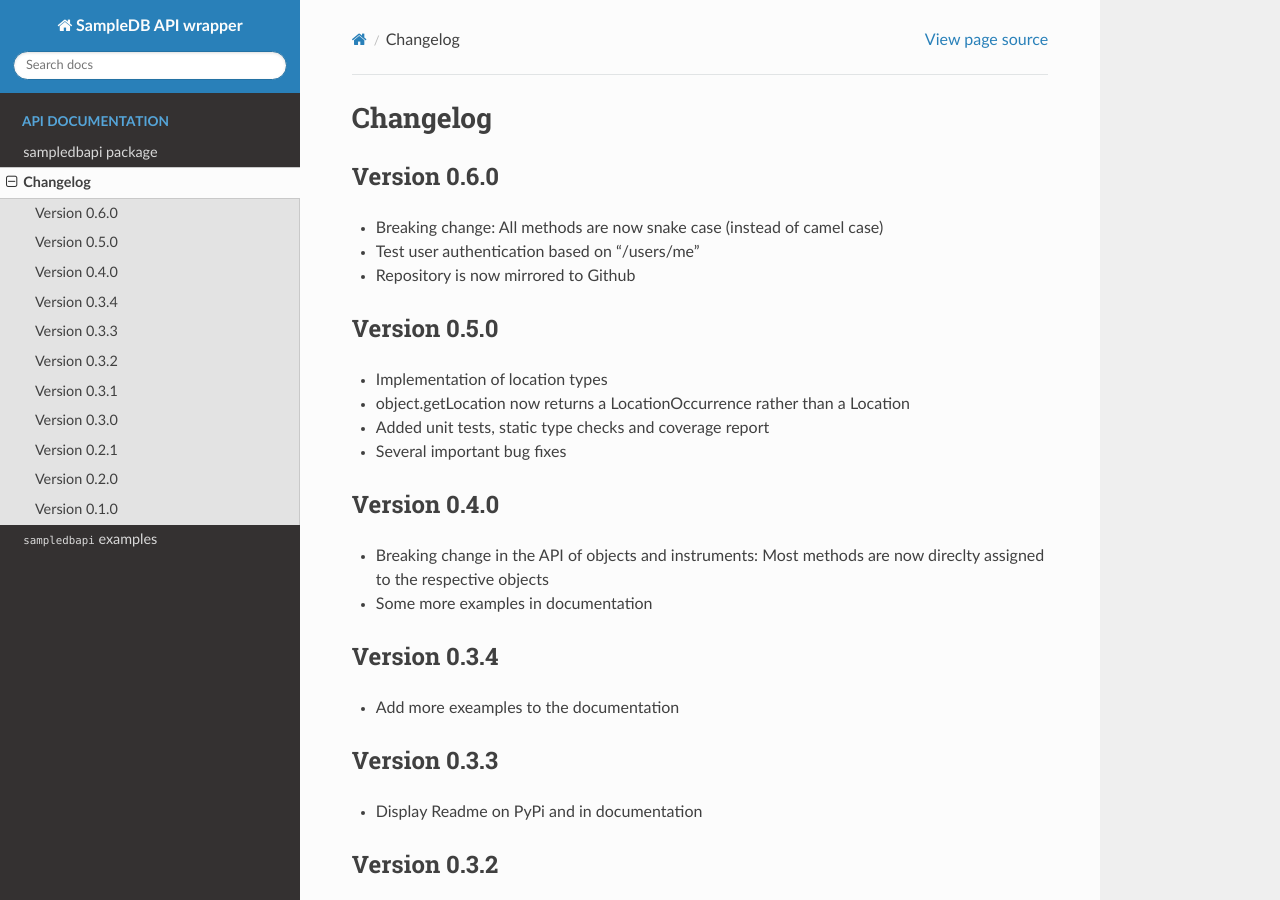
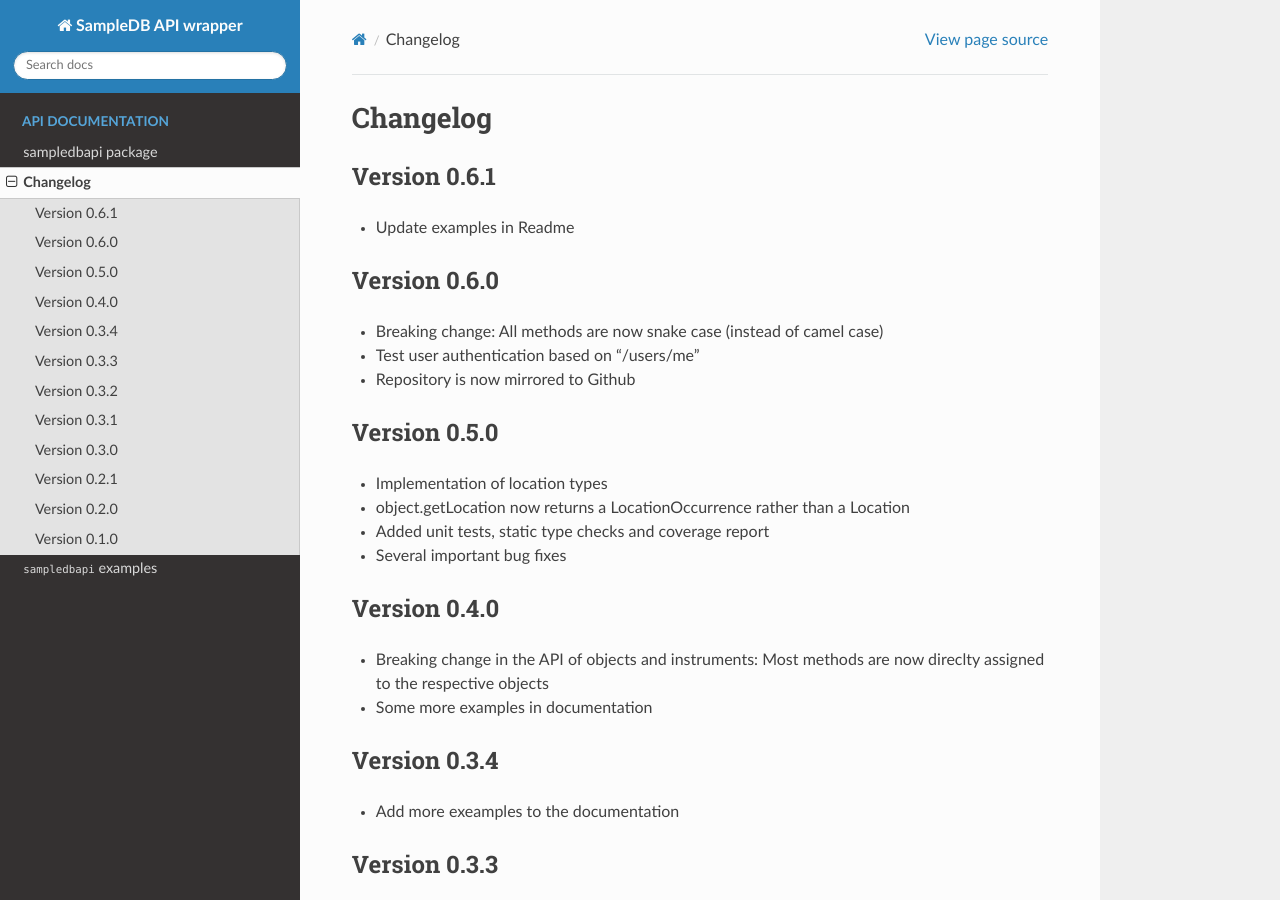
Before and after one commit to AG-Salinga/sampledb-api-wrapper, a Sphinx documentation site: the page built from doc/changelog.rst, in a window 1280 px wide and 900 px high. Built offline with Sphinx 7.4.7 and the Read the Docs theme 2.0.0, drawn with Linux system fonts in a browser that asks for light colours.

Commit message:
Update changelog

```diff
--- a/doc/changelog.rst
+++ b/doc/changelog.rst
@@ -1,5 +1,10 @@
 Changelog
 =========
+
+Version 0.6.1
+-------------
+
+- Update examples in Readme
 
 Version 0.6.0
 -------------
```
